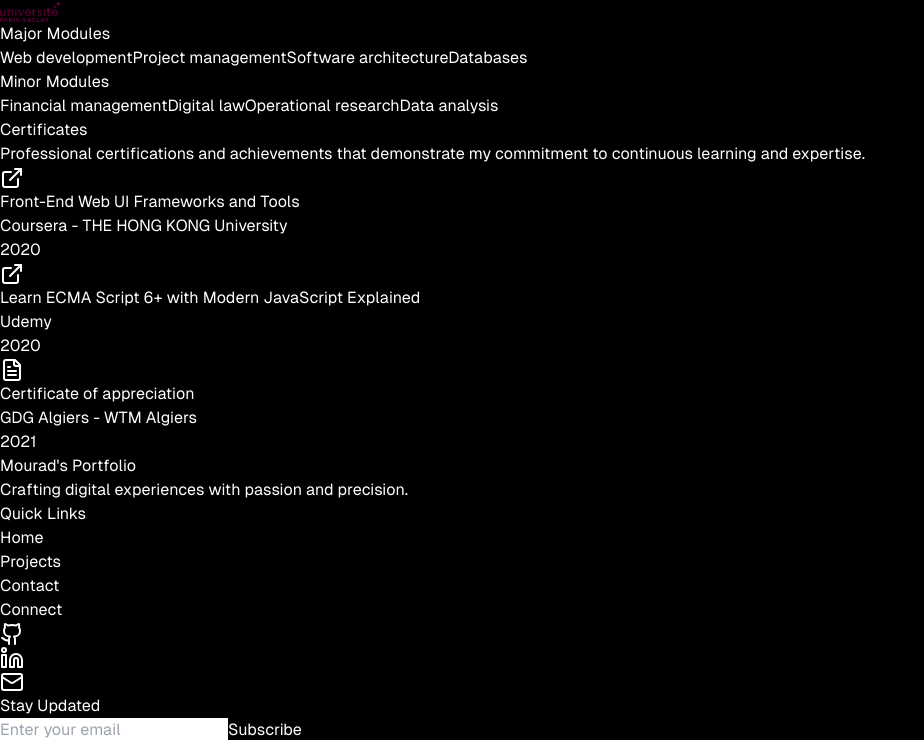
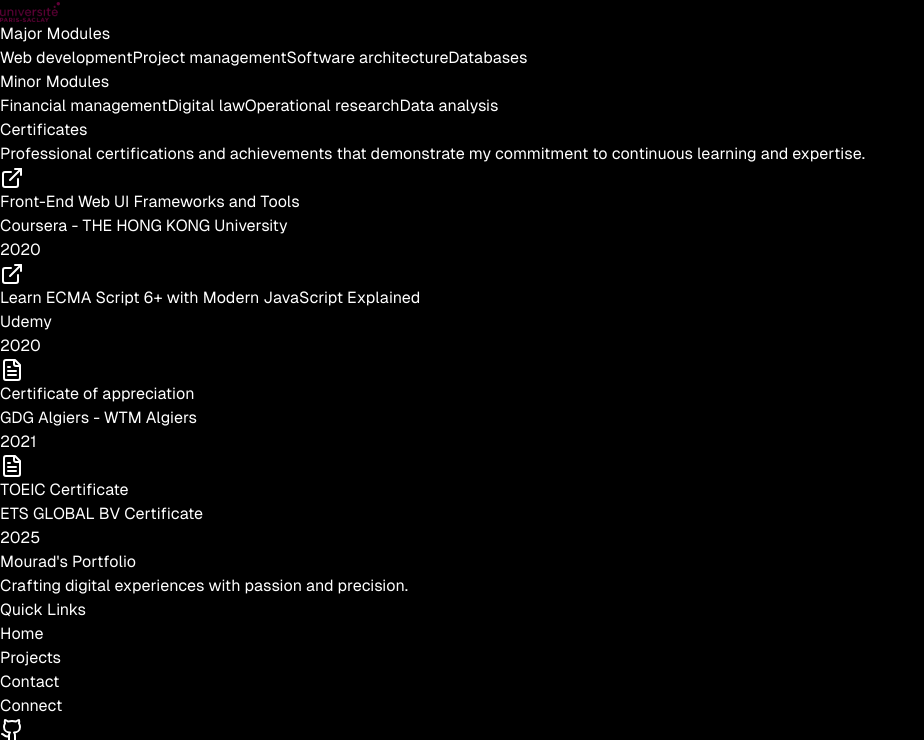
Before and after one commit to moradlarbi/my_portfolio, a Next.js app: page / in a window 1280 px wide. Shown: the part 2010-2750 px from the top of the page, without its empty margins (0-924 px from the left). Built offline with nearby package versions, Linux system fonts and the light colour scheme.

Commit message:
add toeic certificate

```diff
--- a/src/components/Certificates.tsx
+++ b/src/components/Certificates.tsx
@@ -43,6 +43,15 @@
     type: "pdf",
     image: "/images/gdg.jpg",
   },
+  {
+    id: "4",
+    title: "TOEIC Certificate",
+    issuer: "ETS GLOBAL BV Certificate",
+    date: "2025",
+    credential: "toeic.pdf",
+    type: "pdf",
+    image: "/images/toeic.png",
+  },
 ]
 
 const Certificates = () => {
@@ -72,7 +81,7 @@
           </p>
         </motion.div>
 
-        <div className="grid grid-cols-1 sm:grid-cols-2 lg:grid-cols-3 gap-8">
+        <div className="grid grid-cols-1 sm:grid-cols-2 lg:grid-cols-4 gap-8">
           {certificates.map((certificate) => (
             <motion.div
               key={certificate.id}
```
Also changed, not shown: public/images/toeic.png (added), 1 other file (tests, documents, lock files or other folders).
